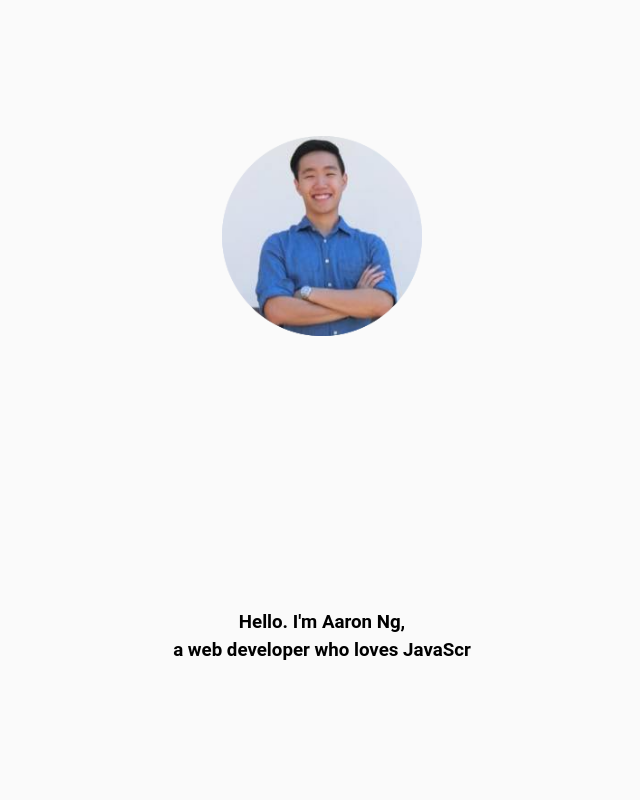
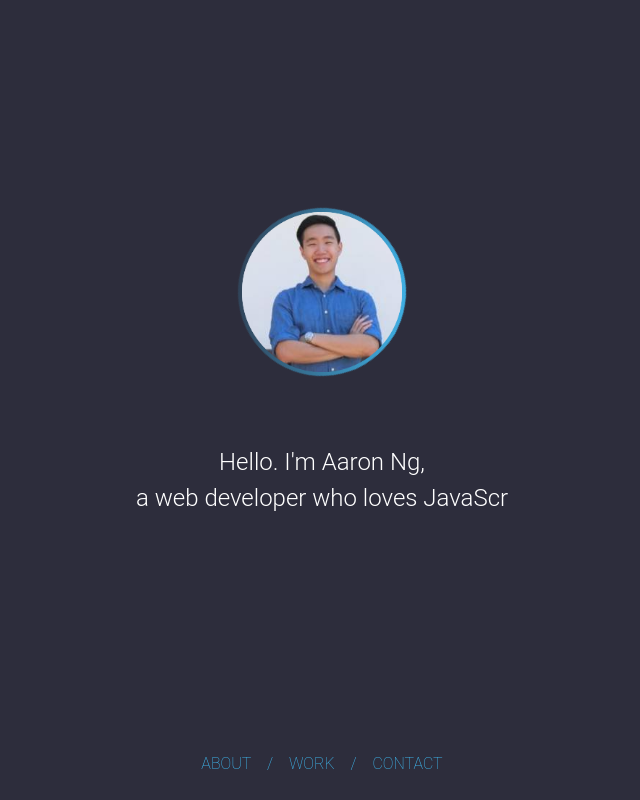
Before and after one commit to aaronnke/portfolio-v2, a React (Create React App) app: page / in a window 1280 px wide. Shown: the top 800 px of the page, without its empty margins (318-958 px from the left). Built offline with nearby package versions, Linux system fonts and the light colour scheme.

Commit message:
completed intro page

```diff
--- a/public/index.html
+++ b/public/index.html
@@ -3,7 +3,7 @@
   <head>
     <meta charset="utf-8">
     <meta name="viewport" content="width=device-width, initial-scale=1">
-    <link href="https://fonts.googleapis.com/css?family=Poiret+One&Roboto:100" rel="stylesheet">
+    <link href="https://fonts.googleapis.com/css?family=Poiret+One&Roboto:100,300" rel="stylesheet">
     <link rel="shortcut icon" href="%PUBLIC_URL%/favicon.ico">
     <!--
       Notice the use of %PUBLIC_URL% in the tag above.
--- a/src/App.js
+++ b/src/App.js
@@ -9,112 +9,142 @@ import ProjectsContainer from './ProjectsContainer';
 import ContactContainer from './ContactContainer';
 
 class App extends Component {
-  componentDidMount() {
-    const pageHeight = window.innerHeight;
-    var isScrolling = false;
-    var prevHeight = 0;
+  constructor(props) {
+    super(props);
+    this.state = {
+      isScrolling: false,
+      prevHeight: 0,
+      pageHeight: window.innerHeight
+    }
 
-    function scrollToward(scrollDestination, scrollDuration) {
+    this.handleAboutClick = this.handleAboutClick.bind(this);
+    this.handleWorkClick = this.handleWorkClick.bind(this);
+    this.handleContactClick = this.handleContactClick.bind(this);
+  }
+
+  scrollToward(scrollDestination, scrollDuration) {
+    if (!this.state.isScrolling && Math.abs(window.pageYOffset - this.state.prevHeight) > 20) {
+      this.setState(() => {
+        return {
+          isScrolling: true,
+        }
+      })
+    }
     var scrollStep = (scrollDestination - window.scrollY) / (scrollDuration / 25);
     var scrollInterval = setInterval(() => {
       let scrollY = window.scrollY;
       if ( scrollY !== scrollDestination ) {
-          let miniScroll = scrollY + scrollStep;
-          window.scroll(0, miniScroll);
-
         if ((scrollStep > 0 && scrollY > scrollDestination - 100)
             || (scrollStep < 0 && scrollY < scrollDestination + 100)) {
           window.scroll(0, scrollDestination);
+          clearInterval(scrollInterval);
+          this.setState(() => {
+            return {
+              isScrolling: false,
+              prevHeight: scrollDestination
+            }
+          })
+        }
+        else {
+          let miniScroll = scrollY + scrollStep;
+          window.scroll(0, miniScroll);
         }
       }
       else {
-          isScrolling = false;
         clearInterval(scrollInterval);
+        this.setState(() => {
+          return {
+            isScrolling: false,
+            prevHeight: scrollDestination
+          }
+        })
       }
     }, 25);
   }
 
+  handleAboutClick() {
+    this.scrollToward(this.state.pageHeight, 500);
+  }
+
+  handleWorkClick() {
+    this.scrollToward(this.state.pageHeight*2, 500);
+  }
+
+  handleContactClick() {
+    this.scrollToward(this.state.pageHeight*7, 500);
+  }
+
+  shouldComponentUpdate() {
+    return false;
+  }
+
+  componentDidMount() {
+    const pageHeight = this.state.pageHeight;
     var timer;
 
-    window.addEventListener('scroll', function(e) {
+    window.addEventListener('scroll', () => {
       if(timer) {
     		window.clearTimeout(timer);
     	}
 
-    	timer = window.setTimeout(function() {
-        if (!isScrolling && Math.abs(window.pageYOffset - prevHeight) > 50) {
-          isScrolling = true;
+    	timer = window.setTimeout(() => {
         let scrollHeight = window.pageYOffset;
+        let prevHeight = this.state.prevHeight;
 
         if (scrollHeight < pageHeight && scrollHeight > prevHeight) {
-            scrollToward(pageHeight, 500);
-            prevHeight = pageHeight;
-
+          this.scrollToward(pageHeight, 500);
         }
         else if (scrollHeight < pageHeight && scrollHeight < prevHeight) {
-            scrollToward(0, 500);
-            prevHeight = 0;
+          this.scrollToward(0, 500);
         }
         else if (scrollHeight < pageHeight*2 && scrollHeight > prevHeight) {
-            scrollToward(pageHeight*2, 500);
-            prevHeight = pageHeight*2;
+          this.scrollToward(pageHeight*2, 500);
         }
         else if (scrollHeight < pageHeight*2 && scrollHeight < prevHeight) {
-            scrollToward(pageHeight, 500);
-            prevHeight = pageHeight;
+          this.scrollToward(pageHeight, 500);
         }
         else if (scrollHeight < pageHeight*3 && scrollHeight > prevHeight) {
-            scrollToward(pageHeight*3, 500);
-            prevHeight = pageHeight*3;
+          this.scrollToward(pageHeight*3, 500);
         }
         else if (scrollHeight < pageHeight*3 && scrollHeight < prevHeight) {
-            scrollToward(pageHeight*2, 500);
-            prevHeight = pageHeight*2;
+          this.scrollToward(pageHeight*2, 500);
         }
         else if (scrollHeight < pageHeight*4 && scrollHeight > prevHeight) {
-            scrollToward(pageHeight*4, 500);
-            prevHeight = pageHeight*4;
+          this.scrollToward(pageHeight*4, 500);
         }
         else if (scrollHeight < pageHeight*4 && scrollHeight < prevHeight) {
-            scrollToward(pageHeight*3, 500);
-            prevHeight = pageHeight*3;
+          this.scrollToward(pageHeight*3, 500);
         }
         else if (scrollHeight < pageHeight*5 && scrollHeight > prevHeight) {
-            scrollToward(pageHeight*5, 500);
-            prevHeight = pageHeight*5;
+          this.scrollToward(pageHeight*5, 500);
         }
         else if (scrollHeight < pageHeight*5 && scrollHeight < prevHeight) {
-            scrollToward(pageHeight*4, 500);
-            prevHeight = pageHeight*4;
+          this.scrollToward(pageHeight*4, 500);
         }
         else if (scrollHeight < pageHeight*6 && scrollHeight > prevHeight) {
-            scrollToward(pageHeight*6, 500);
-            prevHeight = pageHeight*6;
+          this.scrollToward(pageHeight*6, 500);
         }
         else if (scrollHeight < pageHeight*6 && scrollHeight < prevHeight) {
-            scrollToward(pageHeight*5, 500);
-            prevHeight = pageHeight*5;
+          this.scrollToward(pageHeight*5, 500);
         }
         else if (scrollHeight < pageHeight*7 && scrollHeight > prevHeight) {
-            scrollToward(pageHeight*7, 500);
-            prevHeight = pageHeight*7;
+          this.scrollToward(pageHeight*7, 500);
         }
         else if (scrollHeight < pageHeight*7 && scrollHeight < prevHeight) {
-            scrollToward(pageHeight*6, 500);
-            prevHeight = pageHeight*6;
-          }
-          else {
-            isScrolling = false;
-          }
+          this.scrollToward(pageHeight*6, 500);
         }
     	}, 50);
     });
+  }
 
-  }
   render() {
     return (
       <div className="app">
-        <IntroContainer/>
+        <IntroContainer
+          handleAboutClick={this.handleAboutClick}
+          handleWorkClick={this.handleWorkClick}
+          handleContactClick={this.handleContactClick}
+        />
         <AboutContainer/>
         <GrdientContainer/>
         <IntuteContainer/>
--- a/src/IntroContainer.js
+++ b/src/IntroContainer.js
@@ -4,8 +4,9 @@ import './css/intro_container.css';
 
 const ProfilePhoto = props => {
   return (
-    <div className='intro__container'>
-      <img src='display_photo.png' className='intro-photo' alt='Aaron' />
+    <div>
+      <div className='IntroPhotoSpinner'></div>
+      <div className='IntroPhoto'></div>
     </div>
   )
 }
@@ -64,20 +65,48 @@ class Tagline extends Component {
   }
   render() {
     return (
-      <h3 className='intro-tagline'>
-        Hello. I'm Aaron Ng, <br /> a web developer who loves {this.state.text}
-      </h3>
+      <div>
+        <h3 className='IntroTagline IntroTagline--center'>
+          Hello. I'm Aaron Ng,
+        </h3>
+        <h3 className='IntroTagline'>
+          a web developer who loves {this.state.text}
+        </h3>
+      </div>
     )
   }
+}
+
+const Navigator = props => {
+  return (
+    <div className='Navigator'>
+      <span className='Navigator__item' onClick={props.handleAboutClick}> ABOUT </span>
+      <span className='Navigator__filler'>/</span>
+      <span className='Navigator__item' onClick={props.handleWorkClick}> WORK </span>
+      <span className='Navigator__filler'>/</span>
+      <span className='Navigator__item' onClick={props.handleContactClick}> CONTACT </span>
+    </div>
+  )
 }
 
 class IntroContainer extends Component {
   render() {
     return (
       <Container>
-        <div className='intro'>
-          <ProfilePhoto />
-          <Tagline options={['Ruby.', 'Rails.', 'React.', 'JavaScript.', 'Material.', '@dhh.', 'Elon Musk.', 'exploring.', 'learning.']} />
+        <div className='Intro'>
+          <div className='Intro__container'>
+            <div className='Intro__photo-container'>
+              <ProfilePhoto />
+            </div>
+            <div className='Intro__text-container'>
+              <Tagline options={['Ruby.', 'Rails.', 'React.', 'JavaScript.', 'Material.', '@dhh.', 'Elon Musk.', 'exploring.', 'learning.']} />
+            </div>
+          </div>
+          <Navigator
+            handleAboutClick={this.props.handleAboutClick}
+            handleWorkClick={this.props.handleWorkClick}
+            handleContactClick={this.props.handleContactClick}
+          />
         </div>
       </Container>
     )
--- a/src/css/intro_container.css
+++ b/src/css/intro_container.css
@@ -1,4 +1,4 @@
-.intro {
+.Intro {
   display: flex;
   justify-content: center;
   align-items: center;
@@ -6,23 +6,79 @@
   position: absolute;
   height: 100%;
   width: 100%;
-  background-color: #fafafa;
+  background-color: #2d2d3c;
 }
 
-.intro__container {
+.Intro__container {
+  width: 100%;
+  padding-bottom: 72px;
+}
+
+.Intro__photo-container {
   width: 100%;
   display: flex;
   justify-content: center;
-  align-items: center;
 }
 
-.intro-photo {
-  width: 200px;
-  height: 200px;
+.Intro__text-container {
+  margin-top: 72px;
+  width: 100%;
 }
 
-.intro-tagline {
+.IntroPhoto {
+  width: 160px;
+  height: 160px;
+  background-image: url('/display_photo.png');
+  background-size: cover;
+  position: relative;
+}
+
+.IntroPhotoSpinner {
+  content: '';
+  width: 168px;
+  height: 168px;
+  position: absolute;
+  display: block;
+  background: linear-gradient(to bottom right, rgba(64, 196, 255, 1), rgba(64, 196, 255, 0));
+  border-radius: 50%;
+  margin-top: -4px;
+  margin-left: -4px;
+  animation: spin 5s linear infinite;
+}
+
+@keyframes spin {
+    from {transform:rotate(0deg);}
+    to {transform:rotate(360deg);}
+}
+
+.IntroTagline {
   margin: 0;
+  padding-left: calc(50% - 186px);
+  font-weight: 300;
+  font-size: 24px;
+  color: white;
+}
+
+.IntroTagline--center {
   text-align: center;
-  width: 100%;
+  padding-left: 0;
 }
+
+.Navigator {
+  position: absolute;
+  bottom: 24px;
+}
+
+.Navigator__item {
+  color: #40C4FF;
+  padding: 12px;
+}
+
+.Navigator__item:hover {
+  color: #80D8FF;
+  cursor: pointer;
+}
+
+.Navigator__filler {
+  color: #40C4FF;
+}
```
Lines whose indentation alone changed are shown as unchanged.
